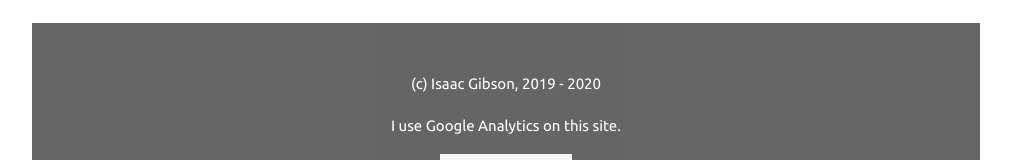
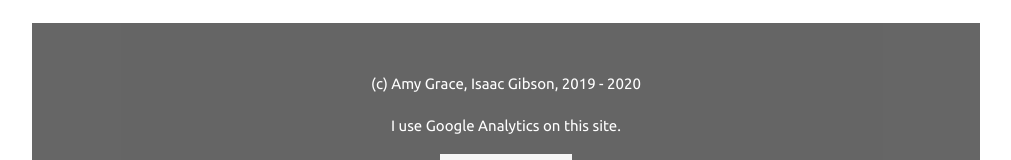
Before and after one commit to 00p513-dev/IDGibbo.github.io, a plain HTML site: page index.html in a window 1280 px wide. Shown: the part 1293-1453 px from the top of the page, without its empty margins (134-1145 px from the left). Drawn offline with nearby package versions, Linux system fonts and the light colour scheme.

Commit message:
get ur copyright right xD

```diff
--- a/index.html
+++ b/index.html
@@ -108,7 +108,7 @@
 
         <!-- Footer -->
         <footer class="w3-center w3-black w3-padding-32 w3-opacity">
-        <p class="w3-text-white">(c) Isaac Gibson, 2019 - 2020</p>
+        <p class="w3-text-white">(c) Amy Grace, Isaac Gibson, 2019 - 2020</p>
         <p class="w3-text-white">I use Google Analytics on this site.</p>
         <a href="#home" class="w3-button w3-light-grey"><i class="fa fa-arrow-up w3-margin-right"></i>To the top</a>
         </footer>
```
